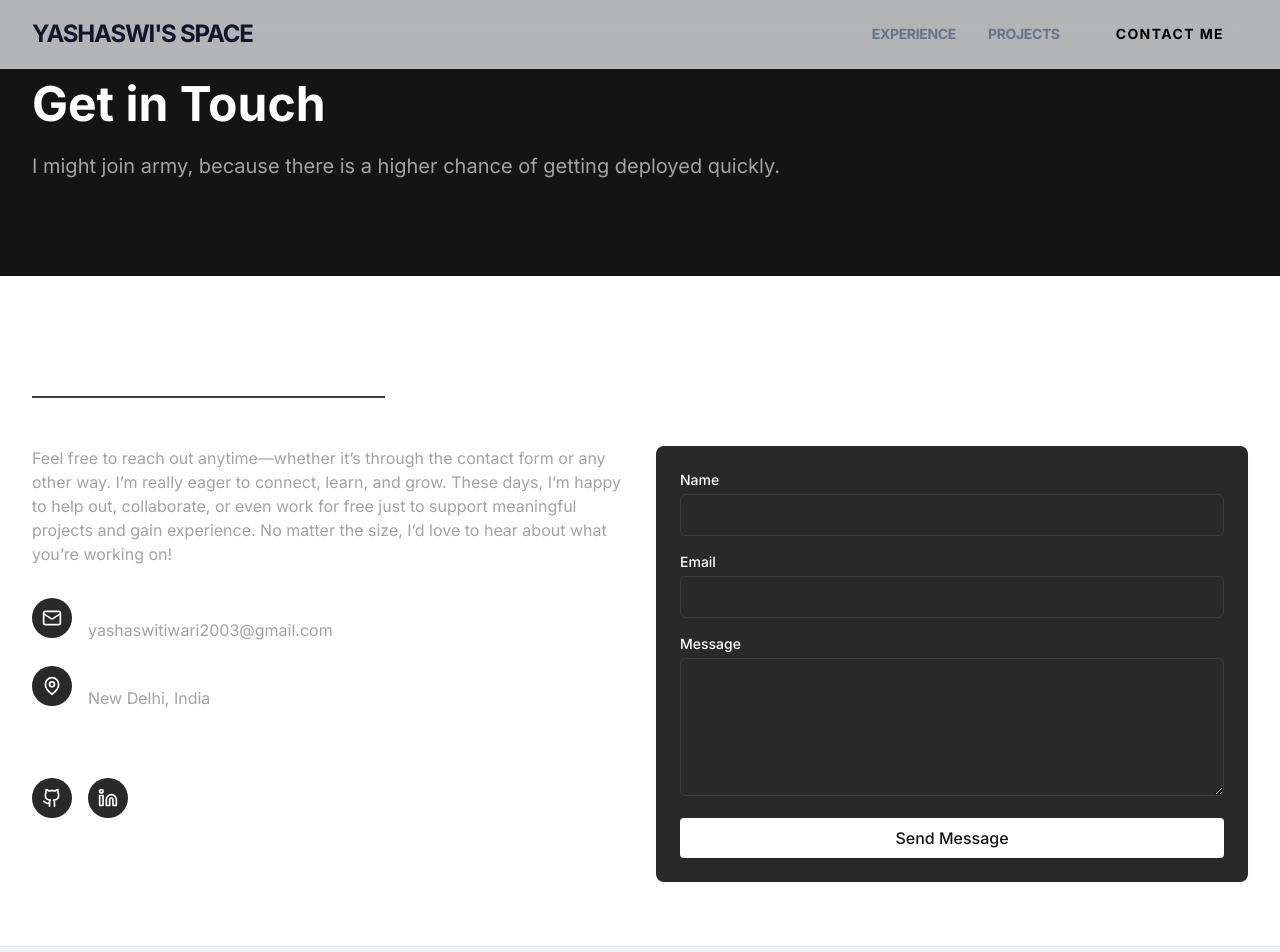
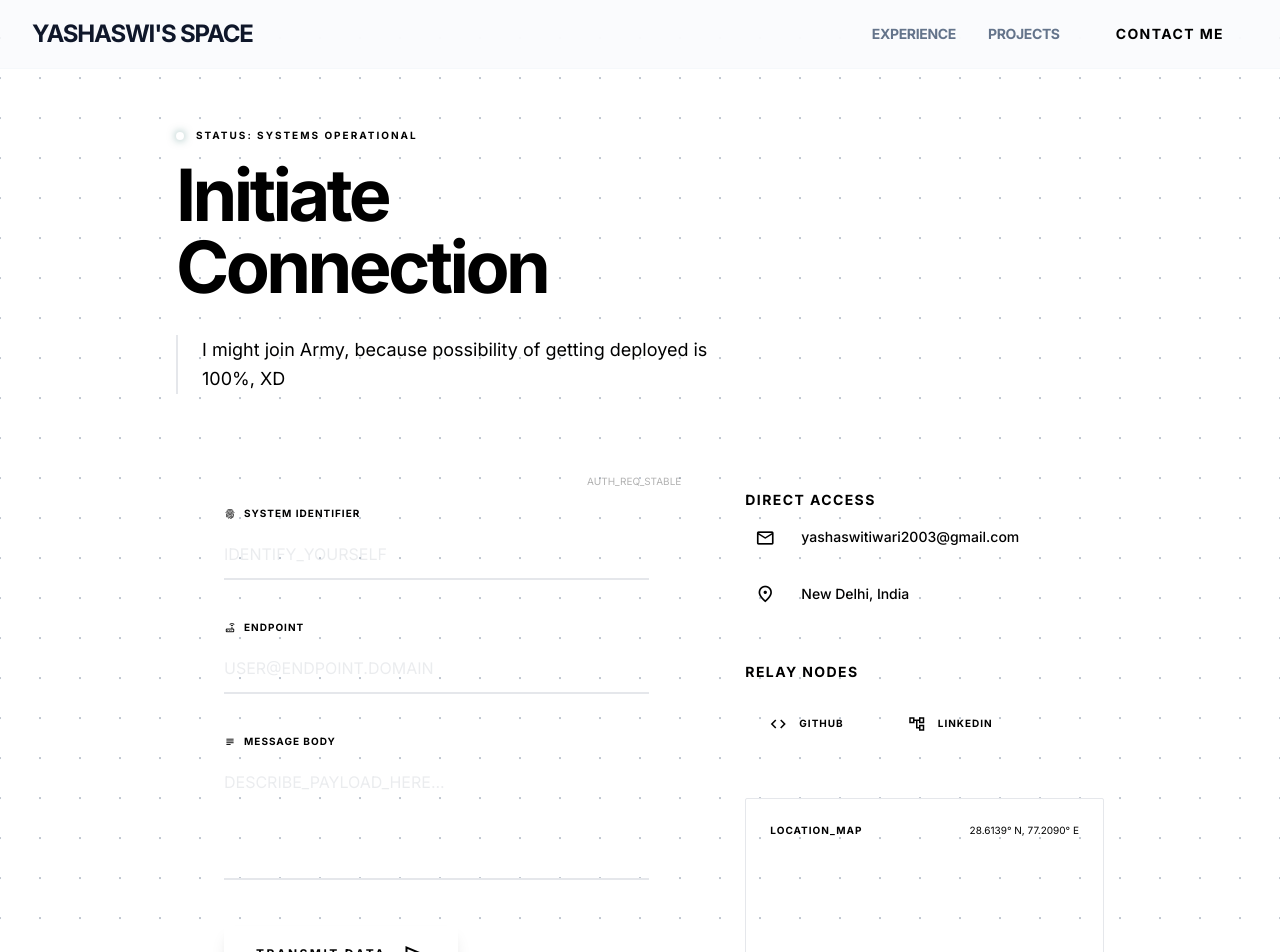
Before and after one commit to yashaswi29/Portfolio, a React (Vite) app: page /contact in a window 1280 px wide. Shown: the top 952 px of the page. Built offline with nearby package versions, Linux system fonts and the light colour scheme; grey boxes are pictures that could not be loaded.

Commit message:
feat(contact): Implement blueprint-themed connection interface with interactive map

```diff
--- a/src/pages/Contact.tsx
+++ b/src/pages/Contact.tsx
@@ -1,83 +1,101 @@
-import React from 'react';
-import Section from '../components/Section';
-import ContactForm from '../components/ContactForm';
-import { Mail, MapPin, Github, Linkedin } from 'lucide-react';
 
-const Contact: React.FC = () => {
+
+const Contact = () => {
     return (
-    <div className="animate-fade-in">
-      <div className="bg-white dark:bg-primary-900 pt-20 pb-24 transition-colors duration-300">
-        <div className="max-w-7xl mx-auto px-4 sm:px-6 lg:px-8">
-          <div className="max-w-3xl">
-            <h1 className="text-4xl sm:text-5xl font-bold text-primary-900 dark:text-white leading-tight animate-fade-in-up">
-              Get in Touch
+        <main className="pt-32 pb-16 min-h-[80vh] relative overflow-hidden">
+            <div className="absolute inset-0 blueprint-grid -z-10"></div>
+            <div className="max-w-5xl mx-auto px-6 md:px-12">
+                <section className="mb-16 animate-in fade-in slide-in-from-bottom-8 duration-1000">
+                    <div className="flex items-center gap-3 mb-4">
+                        <div className="w-2 h-2 rounded-full bg-tertiary shadow-[0_0_8px_rgba(0,86,79,0.5)]"></div>
+                        <span className="text-[10px] font-bold tracking-[0.2em] uppercase text-on-surface-variant/60 font-label">Status: Systems Operational</span>
+                    </div>
+                    <h1 className="font-headline text-5xl md:text-7xl font-bold tracking-tighter text-on-surface mb-8 leading-none">
+                        Initiate <br /><span className="text-primary-container">Connection</span>
                     </h1>
-            <p className="mt-6 text-xl text-primary-600 dark:text-primary-300 animate-fade-in-up">
-              I might join army, because there is a higher chance of getting deployed quickly.
+                    <p className="max-w-xl text-lg text-on-surface-variant font-body leading-relaxed border-l-2 border-primary-container/20 pl-6">
+                        I might join Army, because possibility of getting deployed is 100%, XD
                     </p>
+                </section>
+                <div className="grid grid-cols-1 md:grid-cols-12 gap-12 items-start animate-in fade-in slide-in-from-bottom-12 duration-1000 delay-150">
+                    <div className="md:col-span-7 bg-surface-container-low p-8 md:p-12 relative overflow-hidden">
+                        <div className="absolute top-0 right-0 p-4 font-label text-[10px] text-outline-variant opacity-30 select-none">
+                            AUTH_REQ_STABLE
+                        </div>
+                        <form className="space-y-10 relative z-10" onSubmit={(e) => e.preventDefault()}>
+                            <div className="space-y-2">
+                                <label className="font-label text-[10px] font-bold uppercase tracking-widest text-primary flex items-center gap-2" htmlFor="name">
+                                    <span className="material-symbols-outlined text-xs" style={{ fontVariationSettings: "'FILL' 0" }}>fingerprint</span>
+                                    System Identifier
+                                </label>
+                                <input className="w-full bg-transparent border-0 border-b-2 border-outline-variant focus:border-primary focus:ring-0 px-0 py-3 text-on-surface placeholder:opacity-20 transition-all font-body" id="name" placeholder="IDENTIFY_YOURSELF" type="text" />
+                            </div>
+                            <div className="space-y-2">
+                                <label className="font-label text-[10px] font-bold uppercase tracking-widest text-primary flex items-center gap-2" htmlFor="email">
+                                    <span className="material-symbols-outlined text-xs" style={{ fontVariationSettings: "'FILL' 0" }}>router</span>
+                                    Endpoint
+                                </label>
+                                <input className="w-full bg-transparent border-0 border-b-2 border-outline-variant focus:border-primary focus:ring-0 px-0 py-3 text-on-surface placeholder:opacity-20 transition-all font-body" id="email" placeholder="USER@ENDPOINT.DOMAIN" type="email" />
+                            </div>
+                            <div className="space-y-2">
+                                <label className="font-label text-[10px] font-bold uppercase tracking-widest text-primary flex items-center gap-2" htmlFor="message">
+                                    <span className="material-symbols-outlined text-xs" style={{ fontVariationSettings: "'FILL' 0" }}>subject</span>
+                                    Message Body
+                                </label>
+                                <textarea className="w-full bg-transparent border-0 border-b-2 border-outline-variant focus:border-primary focus:ring-0 px-0 py-3 text-on-surface placeholder:opacity-20 transition-all font-body resize-none outline-none" id="message" placeholder="DESCRIBE_PAYLOAD_HERE..." rows={4}></textarea>
+                            </div>
+                            <button className="group flex items-center gap-4 bg-gradient-to-br from-primary to-primary-container text-on-primary px-8 py-4 rounded-sm font-label text-xs font-bold uppercase tracking-[0.2em] shadow-lg shadow-primary/20 hover:scale-[1.02] active:scale-95 transition-all" type="submit">
+                                Transmit Data
+                                <span className="material-symbols-outlined group-hover:translate-x-1 transition-transform">send</span>
+                            </button>
+                        </form>
+                    </div>
+                    <div className="md:col-span-5 space-y-12 pt-8">
+                        <div className="space-y-8">
+                            <div className="space-y-2">
+                                <h3 className="font-headline text-sm font-bold tracking-widest uppercase text-on-surface-variant/40">Direct Access</h3>
+                                <div className="flex flex-col gap-4">
+                                    <a className="flex items-center gap-4 group" href="mailto:yashaswitiwari2003@gmail.com">
+                                        <div className="w-10 h-10 bg-surface-container-highest flex items-center justify-center rounded-sm group-hover:bg-primary-fixed transition-colors">
+                                            <span className="material-symbols-outlined text-primary text-xl">mail</span>
+                                        </div>
+                                        <span className="font-label text-sm font-medium border-b border-transparent group-hover:border-primary transition-all">yashaswitiwari2003@gmail.com</span>
+                                    </a>
+                                    <div className="flex items-center gap-4">
+                                        <div className="w-10 h-10 bg-surface-container-highest flex items-center justify-center rounded-sm">
+                                            <span className="material-symbols-outlined text-primary text-xl">location_on</span>
+                                        </div>
+                                        <span className="font-label text-sm font-medium">New Delhi, India</span>
                                     </div>
                                 </div>
                             </div>
-      <Section title="Contact Information">
-        <div className="grid md:grid-cols-2 gap-8">
-          <div>
-            <p className="text-primary-600 dark:text-primary-300 mb-8">
-              Feel free to reach out anytime—whether it’s through the contact form or any other way. I’m really eager to connect, learn, and grow. These days, I’m happy to help out, collaborate, or even work for free just to support meaningful projects and gain experience. No matter the size, I’d love to hear about what you’re working on!
-            </p>
-
-            <div className="space-y-6">
-              <div className="flex items-start">
-                <div className="flex-shrink-0 flex items-center justify-center w-10 h-10 bg-primary-100 dark:bg-primary-800 rounded-full mr-4">
-                  <Mail size={20} className="text-primary-900 dark:text-white" />
-                </div>
-                <div>
-                  <h3 className="text-sm font-medium text-primary-900 dark:text-white">Email</h3>
-                  <a href="mailto:your.email@example.com" className="text-primary-600 dark:text-primary-300 hover:text-primary-900 dark:hover:text-white transition-colors duration-200">
-                    yashaswitiwari2003@gmail.com
+                            <div className="space-y-4 pt-4">
+                                <h3 className="font-headline text-sm font-bold tracking-widest uppercase text-on-surface-variant/40">Relay Nodes</h3>
+                                <div className="flex gap-4">
+                                    <a className="px-6 py-3 bg-surface-container flex items-center gap-3 hover:bg-surface-container-high transition-colors" href="https://github.com/yashaswi29" target="_blank" rel="noopener noreferrer">
+                                        <span className="material-symbols-outlined text-lg">code</span>
+                                        <span className="font-label text-[10px] font-bold uppercase tracking-widest">GitHub</span>
                                     </a>
-                </div>
-              </div>
-
-              <div className="flex items-start">
-                <div className="flex-shrink-0 flex items-center justify-center w-10 h-10 bg-primary-100 dark:bg-primary-800 rounded-full mr-4">
-                  <MapPin size={20} className="text-primary-900 dark:text-white" />
-                </div>
-                <div>
-                  <h3 className="text-sm font-medium text-primary-900 dark:text-white">Location</h3>
-                  <p className="text-primary-600 dark:text-primary-300">New Delhi, India</p>
-                </div>
-              </div>
-            </div>
-
-            <div className="mt-8">
-              <h3 className="text-sm font-medium text-primary-900 dark:text-white mb-4">Connect</h3>
-              <div className="flex space-x-4">
-                <a
-                  href="https://github.com/yashaswi29"
-                  target="_blank"
-                  rel="noopener noreferrer"
-                  className="flex items-center justify-center w-10 h-10 bg-primary-100 dark:bg-primary-800 rounded-full text-primary-900 dark:text-white hover:bg-primary-200 dark:hover:bg-primary-700 transition-colors duration-200"
-                  aria-label="GitHub"
-                >
-                  <Github size={20} />
-                </a>
-                <a
-                  href="https://www.linkedin.com/in/yashaswi-tiwari-5423211a8/"
-                  target="_blank"
-                  rel="noopener noreferrer"
-                  className="flex items-center justify-center w-10 h-10 bg-primary-100 dark:bg-primary-800 rounded-full text-primary-900 dark:text-white hover:bg-primary-200 dark:hover:bg-primary-700 transition-colors duration-200"
-                  aria-label="LinkedIn"
-                >
-                  <Linkedin size={20} />
+                                    <a className="px-6 py-3 bg-surface-container flex items-center gap-3 hover:bg-surface-container-high transition-colors" href="https://www.linkedin.com/in/yashaswi-tiwari-5423211a8/" target="_blank" rel="noopener noreferrer">
+                                        <span className="material-symbols-outlined text-lg">account_tree</span>
+                                        <span className="font-label text-[10px] font-bold uppercase tracking-widest">LinkedIn</span>
                                     </a>
                                 </div>
                             </div>
                         </div>
-
-          <ContactForm />
+                        <div className="bg-surface-container-low/50 p-6 rounded-sm border border-outline-variant/10">
+                            <div className="flex justify-between items-center mb-4">
+                                <span className="font-label text-[10px] font-bold uppercase tracking-widest text-primary">Location_Map</span>
+                                <span className="font-label text-[10px] text-on-surface-variant/40">28.6139° N, 77.2090° E</span>
                             </div>
-      </Section>
+                            <div className="aspect-video w-full overflow-hidden grayscale contrast-125 opacity-70 rounded-sm pointer-events-none">
+                                <iframe width="100%" height="100%" style={{ border: 0 }} loading="lazy" allowFullScreen src="https://maps.google.com/maps?q=New%20Delhi&t=&z=12&ie=UTF8&iwloc=&output=embed"></iframe>
                             </div>
+                        </div>
+                    </div>
+                </div>
+            </div>
+        </main>
     );
 };
 
```
Lines whose indentation alone changed are shown as unchanged.
